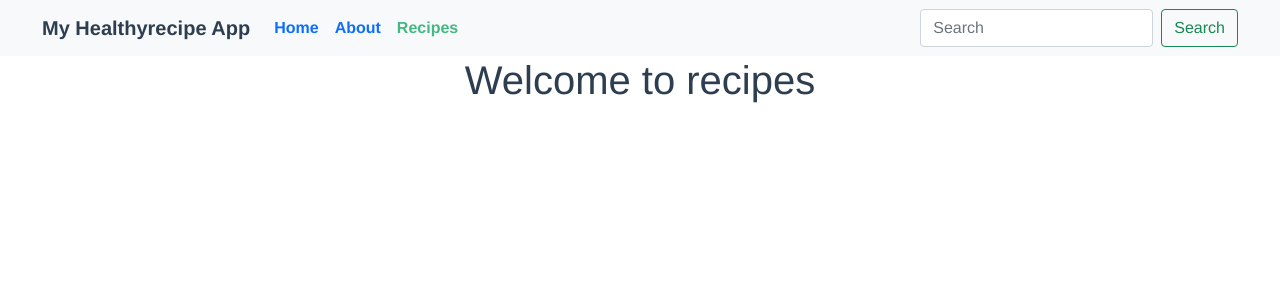
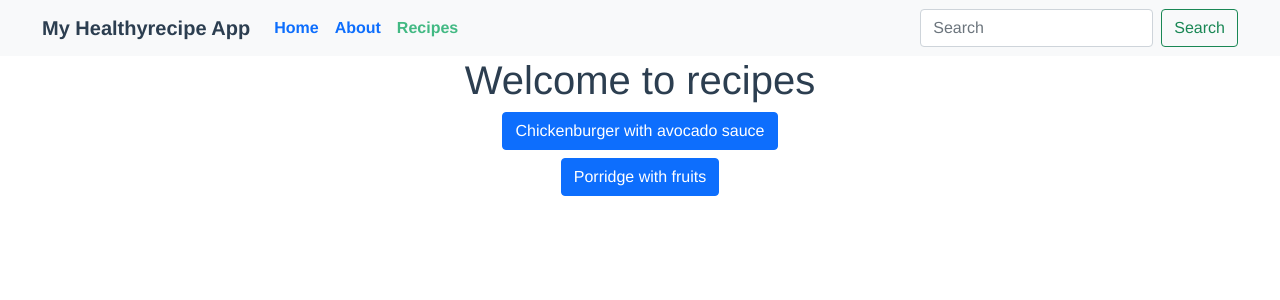
Before and after one commit to quocAnhnguyen1/healthyrecipeapp-frontend, a Vue app: page /recipes in a window 1280 px wide. Shown: the top 300 px of the page. Built offline with nearby package versions, Linux system fonts and the light colour scheme.

Commit message:
add buttons to recipes site

```diff
--- a/src/views/Recipes.vue
+++ b/src/views/Recipes.vue
@@ -1,11 +1,38 @@
 <template>
   <h1>Welcome to recipes</h1>
+  <div class="d-grid gap-2 col-6 mx-auto">
+    <div class="col" v-for="recipe in recipes" :key="recipe.recipeID">
+      <button class="btn btn-primary" type="button">{{ recipe.recipeName }}</button>
+    </div>
+  </div>
 </template>
 
 <script>
 export default {
   // eslint-disable-next-line vue/multi-word-component-names
-  name: 'Recipes'
+  name: 'Recipes',
+  data () {
+    return {
+      recipes: [
+        {
+          recipeID: 1,
+          recipeName: 'Chickenburger with avocado sauce',
+          recipeDescription: 'Simple and healthy Chickenburger',
+          time: 30,
+          difficulty: 'easy',
+          likes: 2
+        },
+        {
+          recipeID: 2,
+          recipeName: 'Porridge with fruits',
+          recipeDescription: 'Simple and healthy porridge',
+          time: 15,
+          difficulty: 'easy',
+          likes: 1
+        }
+      ]
+    }
+  }
 }
 </script>
 
```
